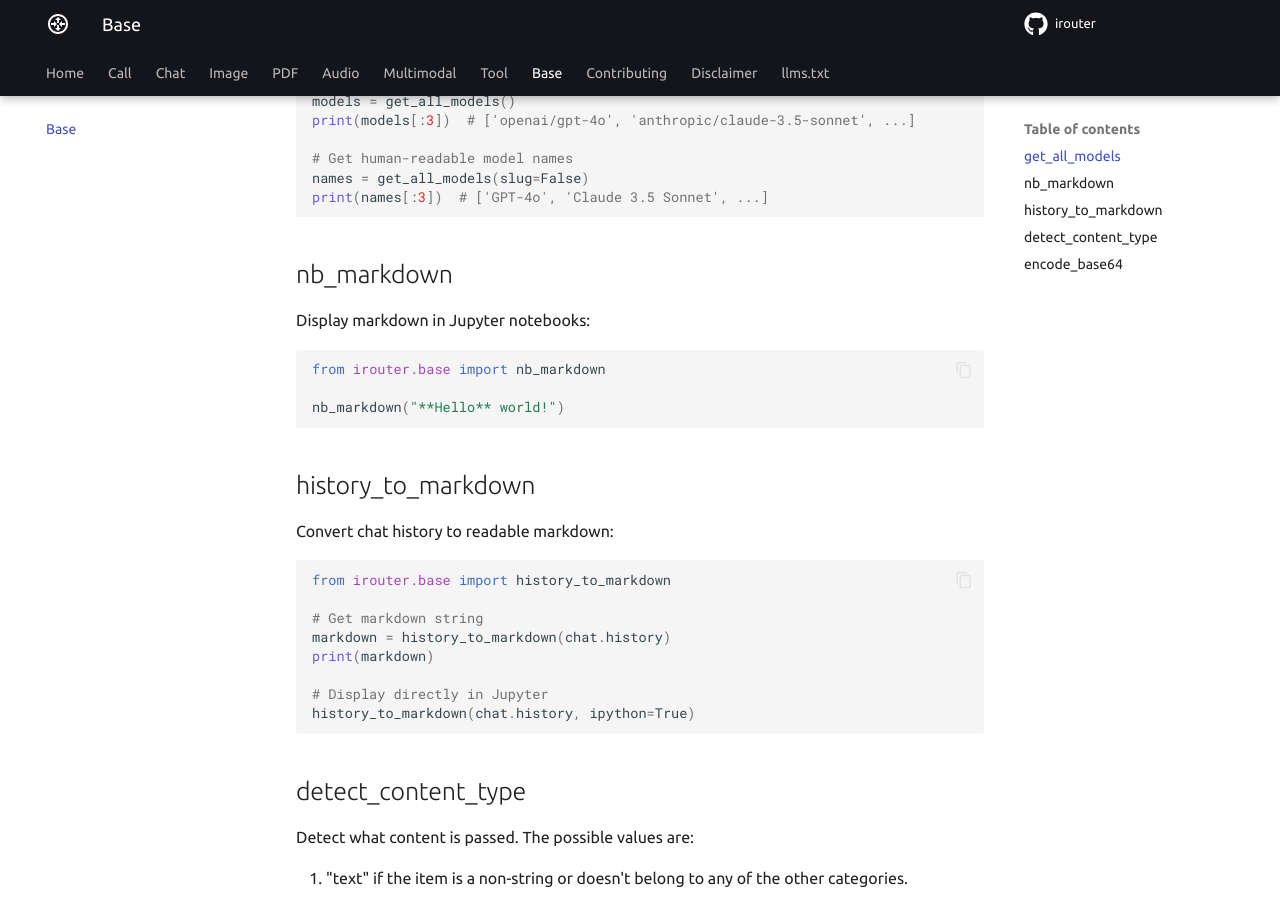
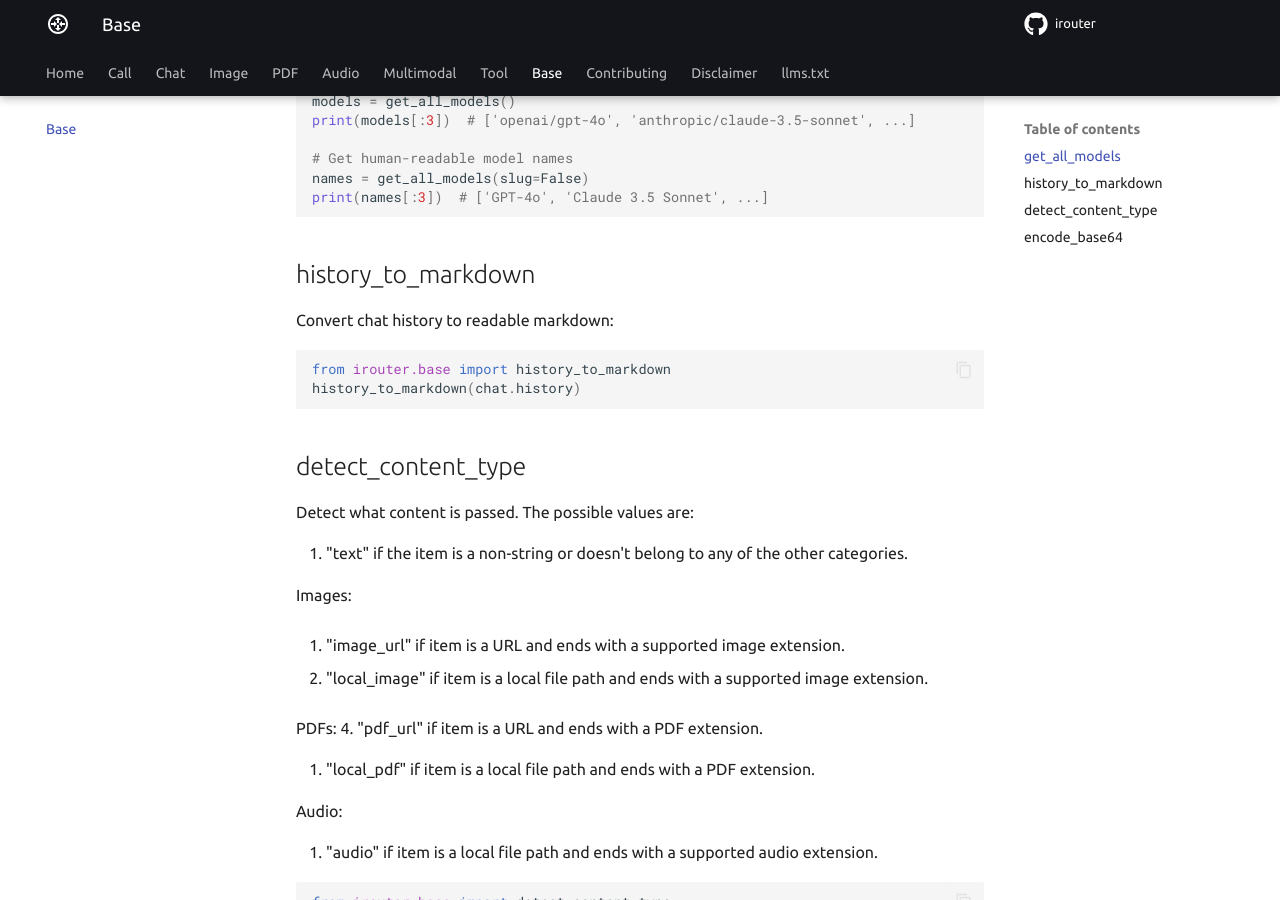
Before and after one commit to CarloLepelaars/irouter, an MkDocs documentation site: the page built from docs/base.md, in a window 1280 px wide and 900 px high, scrolled down 361 px. Built offline with MkDocs 1.6.1 and Material for MkDocs 9.7.7, drawn with Linux system fonts in a browser that asks for light colours; comment, search, counter and statistics services are not loaded.

Commit message:
Remove main ipython dependency.

````diff
--- a/docs/base.md
+++ b/docs/base.md
@@ -18,29 +18,13 @@
 print(names[:3])  # ['GPT-4o', 'Claude 3.5 Sonnet', ...]
 ```
 
-## nb_markdown
-
-Display markdown in Jupyter notebooks:
-
-```python
-from irouter.base import nb_markdown
-
-nb_markdown("**Hello** world!")
-```
-
 ## history_to_markdown
 
 Convert chat history to readable markdown:
 
 ```python
 from irouter.base import history_to_markdown
-
-# Get markdown string
-markdown = history_to_markdown(chat.history)
-print(markdown)
-
-# Display directly in Jupyter
-history_to_markdown(chat.history, ipython=True)
+history_to_markdown(chat.history)
 ```
 
 ## detect_content_type
--- a/pyproject.toml
+++ b/pyproject.toml
@@ -1,6 +1,6 @@
 [project]
 name = "irouter"
-version = "0.1.6"
+version = "0.1.7"
 description = "Easy access to 100s of LLMs with a few lines of code (using Openrouter)."
 authors = [
     {name = "Carlo Lepelaars", email = "info@carlolepelaars.nl"},
@@ -12,7 +12,6 @@
 dependencies = [
     "fastcore>=1.8.7",
     "openai>=1.99.1",
-    "ipython>=8.37.0",
 ]
 
 [project.optional-dependencies]
@@ -24,6 +23,7 @@
     "mkdocstrings-python>=1.7.1",
     "pytest>=7.2.0",
     "griffe>=0.36.4",
+    "ipython>=8.37.0",
 ]
 
 [tool.pytest.ini_options]
````
Also changed, not shown: README.md (+0 -9 lines), 4 other files.
